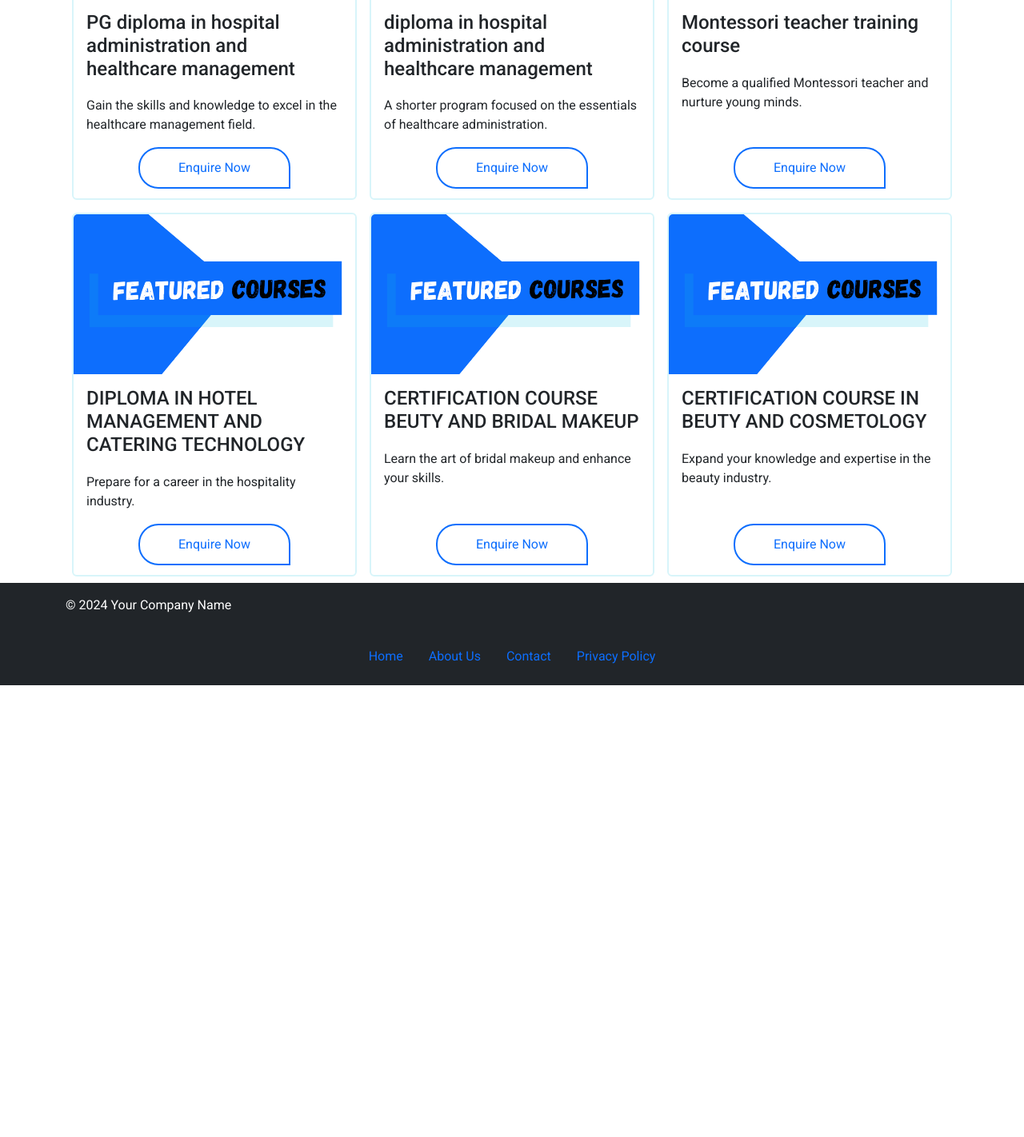
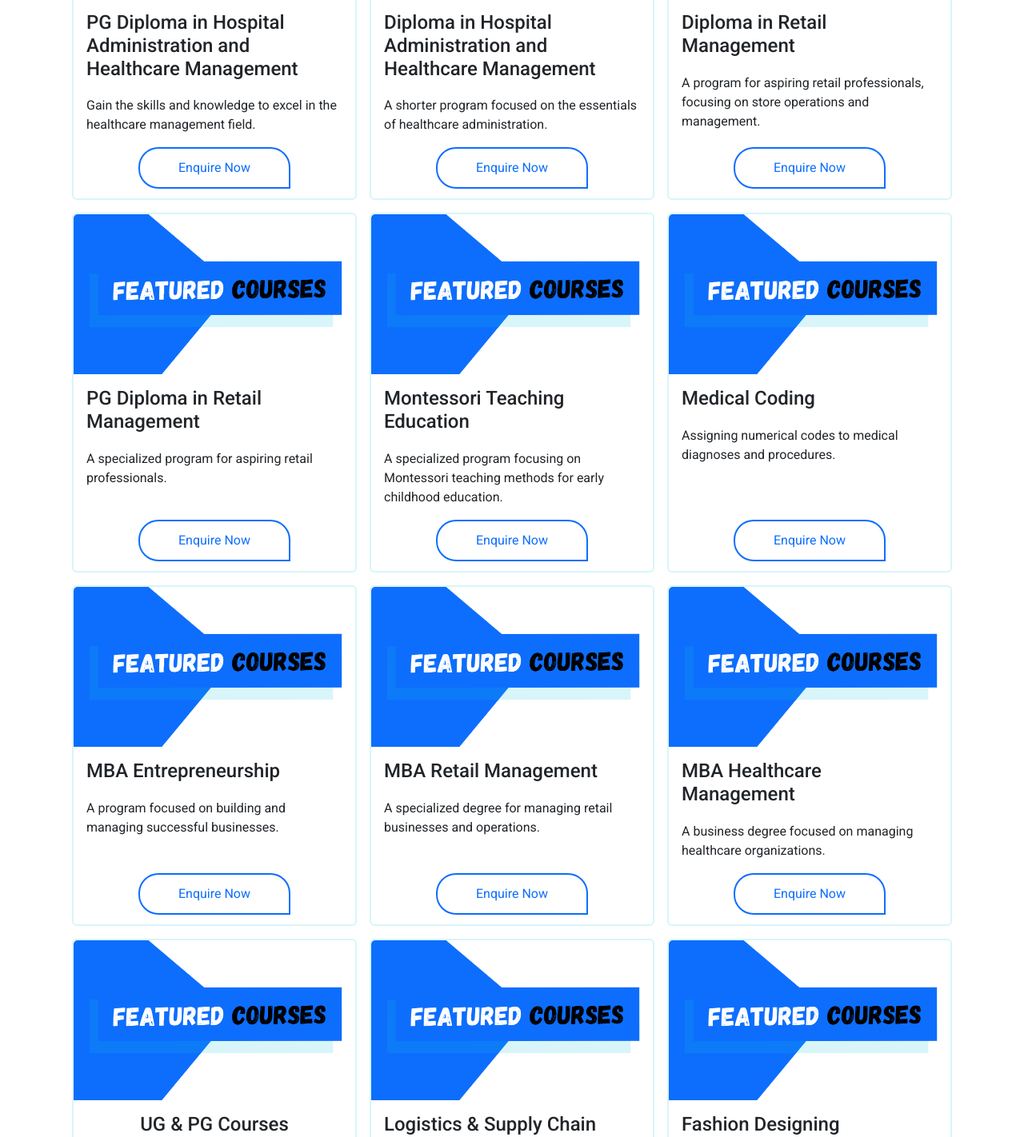
Before and after one commit to RameesV/Emory-Calicut, a React (Create React App) app: page /bSchool in a window 1280 px wide. Shown: the part 2008-3430 px from the top of the page at 80% size. Before the commit the page ends 2865 px from the top, so only its background shows below. Built offline with nearby package versions, Linux system fonts and the light colour scheme.

Commit message:
BSschool course data added

```diff
--- a/src/components/Pages/BSchool.js
+++ b/src/components/Pages/BSchool.js
@@ -71,44 +71,100 @@ function BSchool() {
 
     const coursesData = [
         {
-            "title": "PG diploma in hospital administration and healthcare management",
+            "title": "PG Diploma in Hospital Administration and Healthcare Management",
             "description": "Gain the skills and knowledge to excel in the healthcare management field.",
-            "pageLink": "/about",
+            "pageLink": "https://wa.me/+917306058474?text=Hey, I would like to know more about the course ( PG Diploma in Hospital Administration and Healthcare Management )",
             "src": featuredImage,
             "buttonName": "Enquire Now"
         },
         {
-            "title": "diploma in hospital administration and healthcare management",
+            "title": "Diploma in Hospital Administration and Healthcare Management",
             "description": "A shorter program focused on the essentials of healthcare administration.",
-            "pageLink": "/about",
+            "pageLink": "https://wa.me/+917306058474?text=Hey, I would like to know more about the course ( Diploma in Hospital Administration and Healthcare Management )",
             "src": featuredImage,
             "buttonName": "Enquire Now"
         },
         {
-            "title": "Montessori teacher training course",
-            "description": "Become a qualified Montessori teacher and nurture young minds.",
-            "pageLink": "/about",
+            "title": "Diploma in Retail Management",
+            "description": "A program for aspiring retail professionals, focusing on store operations and management.",
+            "pageLink": "https://wa.me/+917306058474?text=Hey, I would like to know more about the course ( Diploma in Retail Management)",
             "src": featuredImage,
             "buttonName": "Enquire Now"
         },
         {
-            "title": "DIPLOMA IN HOTEL MANAGEMENT AND CATERING TECHNOLOGY",
-            "description": "Prepare for a career in the hospitality industry.",
-            "pageLink": "/about",
+            "title": "PG Diploma in Retail Management",
+            "description": "A specialized program for aspiring retail professionals.",
+            "pageLink": "https://wa.me/+917306058474?text=Hey, I would like to know more about the course ( PG Diploma in Retail Management )",
             "src": featuredImage,
             "buttonName": "Enquire Now"
         },
         {
-            "title": "CERTIFICATION COURSE BEUTY AND BRIDAL MAKEUP",
-            "description": "Learn the art of bridal makeup and enhance your skills.",
-            "pageLink": "/about",
+            "title": "Montessori Teaching Education",
+            "description": "A specialized program focusing on Montessori teaching methods for early childhood education.",
+            "pageLink": "https://wa.me/+917306058474?text=Hey, I would like to know more about the course ( Montessori Teaching Education )",
             "src": featuredImage,
             "buttonName": "Enquire Now"
         },
         {
-            "title": "CERTIFICATION COURSE IN BEUTY AND COSMETOLOGY",
-            "description": "Expand your knowledge and expertise in the beauty industry.",
-            "pageLink": "/about",
+            "title": "Medical Coding",
+            "description": "Assigning numerical codes to medical diagnoses and procedures.",
+            "pageLink": "https://wa.me/+917306058474?text=Hey, I would like to know more about the course ( Medical Coding )",
+            "src": featuredImage,
+            "buttonName": "Enquire Now"
+        },
+        {
+            "title": "MBA Entrepreneurship",
+            "description": "A program focused on building and managing successful businesses.",
+            "pageLink": "https://wa.me/+917306058474?text=Hey, I would like to know more about the course ( MBA Entrepreneurship )",
+            "src": featuredImage,
+            "buttonName": "Enquire Now"
+        },
+        {
+            "title": "MBA Retail Management",
+            "description": "A specialized degree for managing retail businesses and operations.",
+            "pageLink": "https://wa.me/+917306058474?text=Hey, I would like to know more about the course ( MBA Retail Management )",
+            "src": featuredImage,
+            "buttonName": "Enquire Now"
+        },
+        {
+            "title": "MBA Healthcare Management",
+            "description": "A business degree focused on managing healthcare organizations.",
+            "pageLink": "https://wa.me/+917306058474?text=Hey, I would like to know more about the course ( MBA Healthcare Management )",
+            "src": featuredImage,
+            "buttonName": "Enquire Now"
+        },
+        {
+            "title": "UG & PG Courses",
+            "description": "",
+            "pageLink": "https://wa.me/+917306058474?text=Hey, I would like to know more about the course ( UG & PG Courses )",
+            "src": featuredImage,
+            "buttonName": "Enquire Now"
+        },
+        {
+            "title": "Logistics & Supply Chain Management",
+            "description": "Efficient flow of goods from origin to consumer.",
+            "pageLink": "https://wa.me/+917306058474?text=Hey, I would like to know more about the course ( Logistics & Supply Chain Management )",
+            "src": featuredImage,
+            "buttonName": "Enquire Now"
+        },
+        {
+            "title": "Fashion Designing",
+            "description": "Creating stylish clothing and accessories through design, pattern-making, and material selection.",
+            "pageLink": "https://wa.me/+917306058474?text=Hey, I would like to know more about the course ( Fashion Designing )",
+            "src": featuredImage,
+            "buttonName": "Enquire Now"
+        },
+        {
+            "title": "Diploma in Event Management",
+            "description": "A course for planning and executing successful events.",
+            "pageLink": "https://wa.me/+917306058474?text=Hey, I would like to know more about the course ( Diploma in Event Management )",
+            "src": featuredImage,
+            "buttonName": "Enquire Now"
+        },
+        {
+            "title": "Diploma in Automation",
+            "description": "A technical program focusing on automated systems and processes.",
+            "pageLink": "https://wa.me/+917306058474?text=Hey, I would like to know more about the course ( Diploma in Automation )",
             "src": featuredImage,
             "buttonName": "Enquire Now"
         }
```
